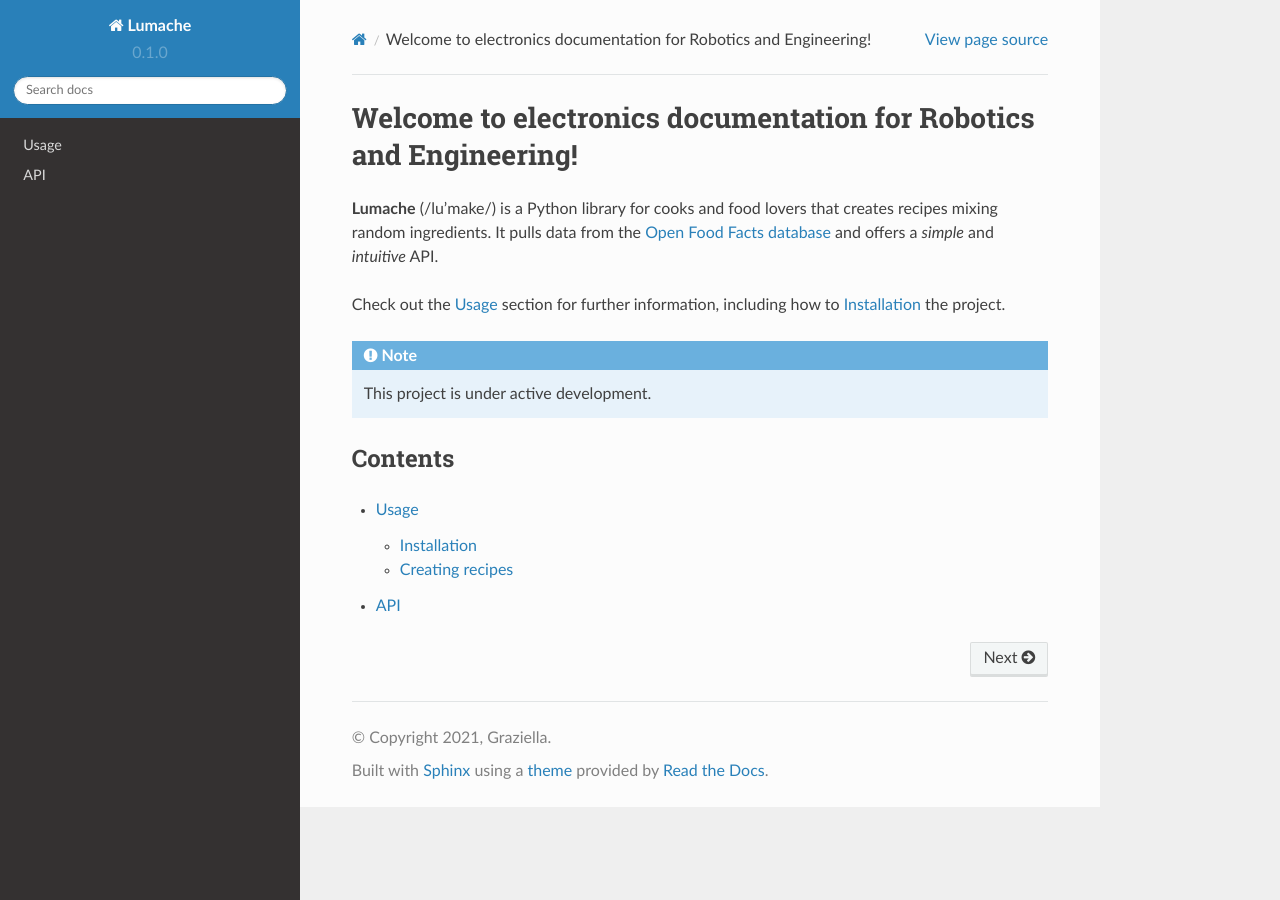
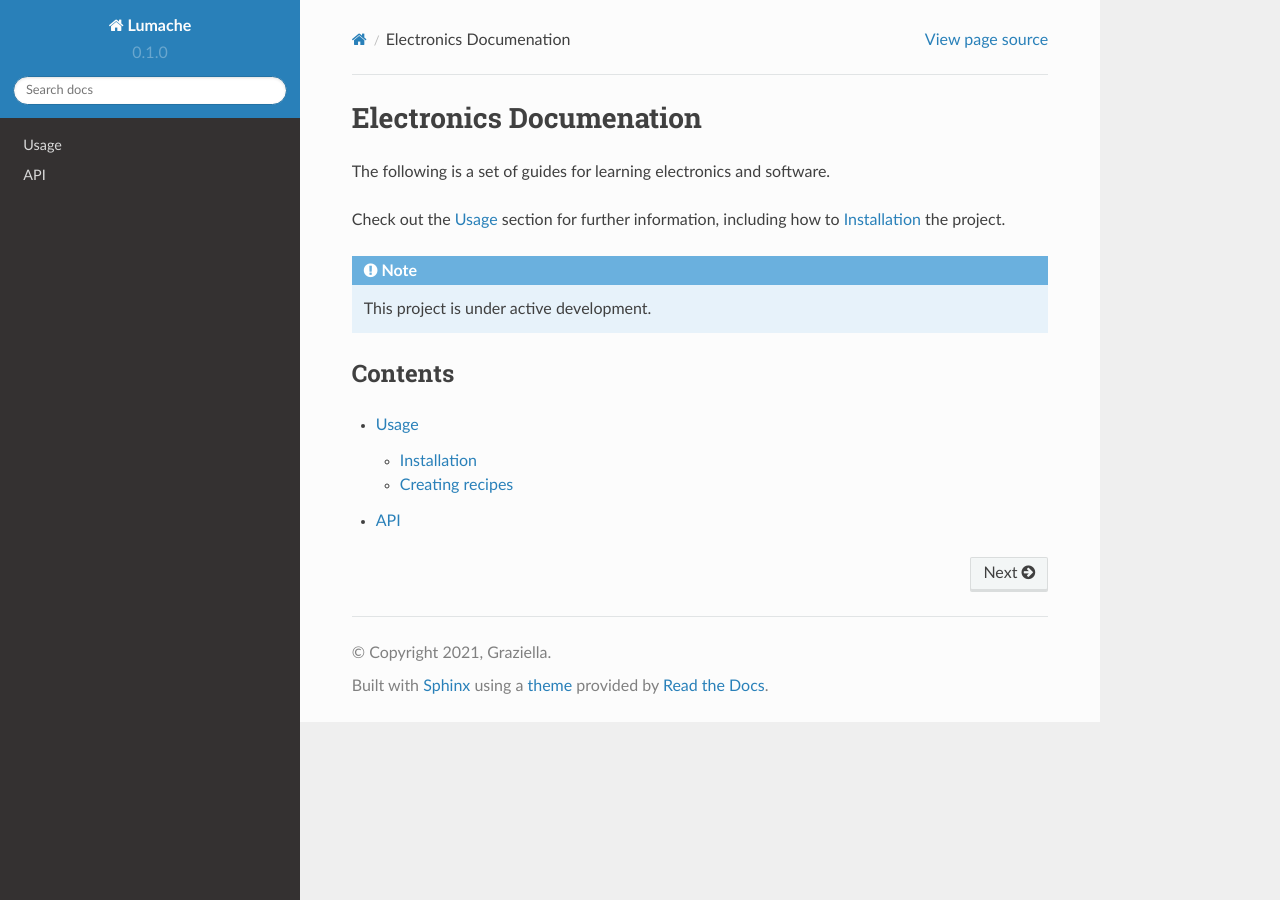
Before and after one commit to medfordengineering/electronics-wiki, a Sphinx documentation site: the page built from docs/source/index.rst, in a window 1280 px wide. Built offline with Sphinx 7.4.7 and the Read the Docs theme 2.0.0, drawn with Linux system fonts in a browser that asks for light colours.

Commit message:
Update index.rst

```diff
--- a/docs/source/index.rst
+++ b/docs/source/index.rst
@@ -1,10 +1,7 @@
-Welcome to electronics documentation for Robotics and Engineering!
+Electronics Documenation
 ===================================
 
-**Lumache** (/lu'make/) is a Python library for cooks and food lovers
-that creates recipes mixing random ingredients.
-It pulls data from the `Open Food Facts database <https://world.openfoodfacts.org/>`_
-and offers a *simple* and *intuitive* API.
+The following is a set of guides for learning electronics and software.
 
 Check out the :doc:`usage` section for further information, including
 how to :ref:`installation` the project.
```
